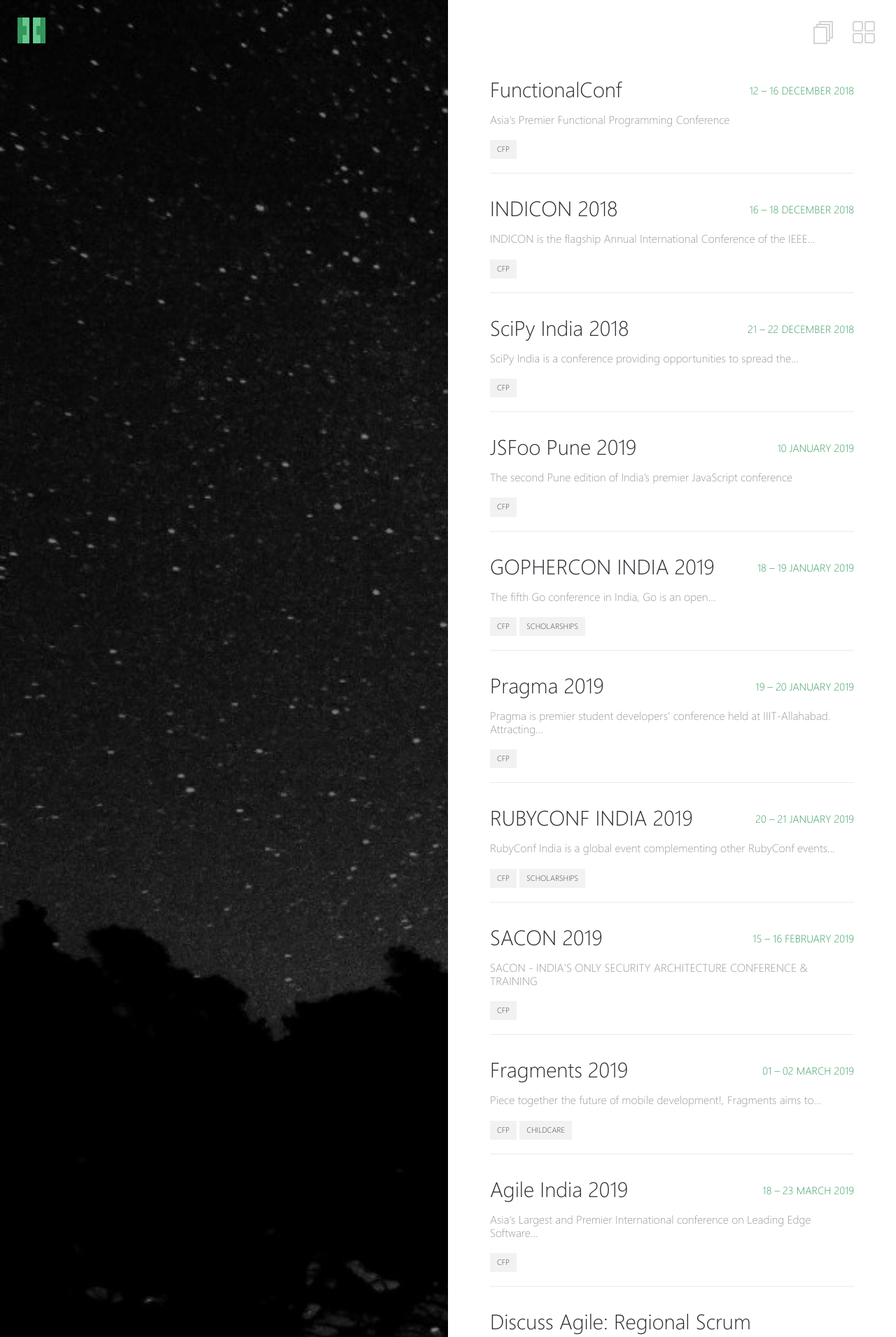
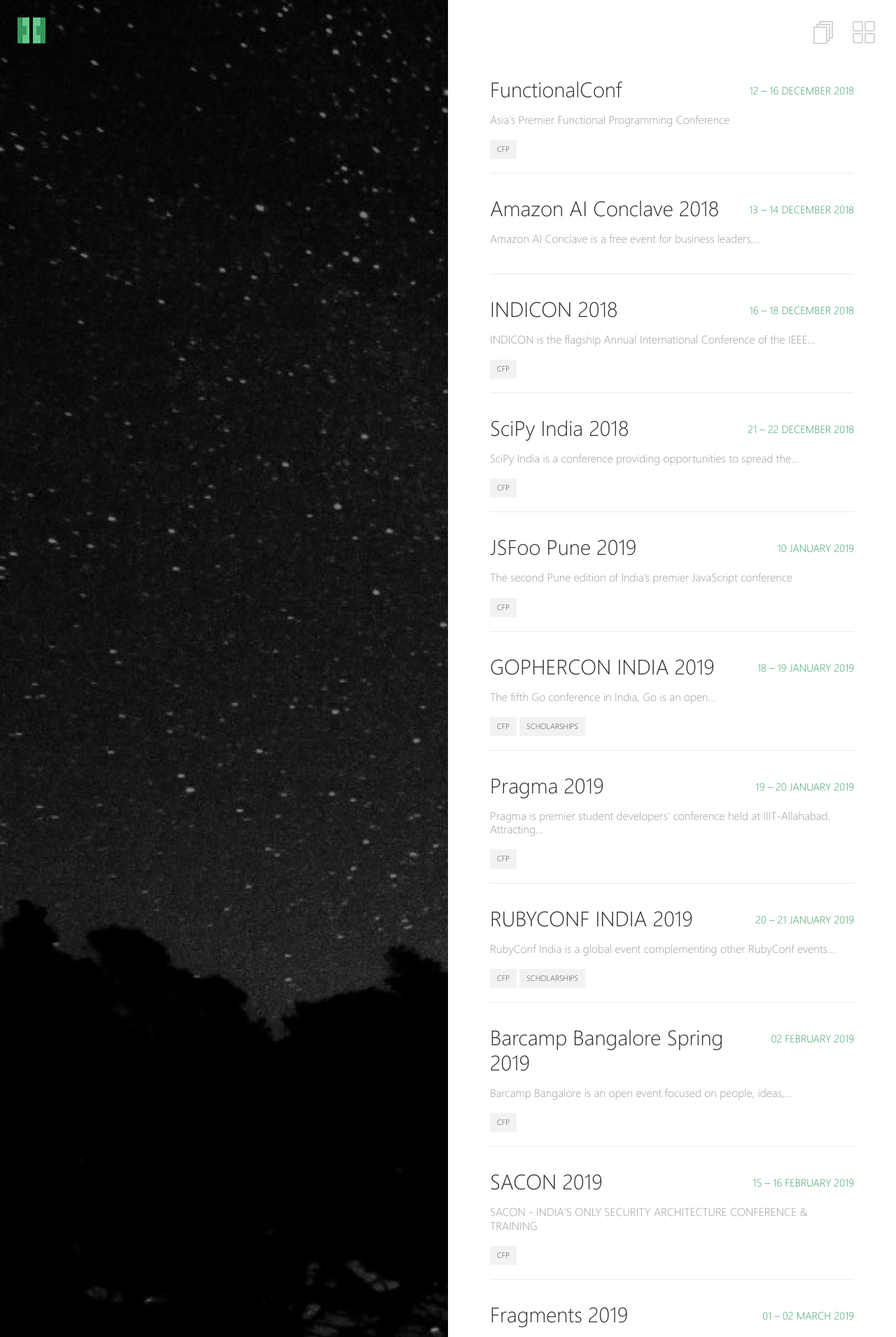
Before and after one commit to zeospec/indiaconferences.tech, a Jekyll site: the page built from _pages/conferences.md, in a window 1280 px wide. Shown: the top 1911 px of the page at 70% size. Built offline with Jekyll 4.4.1, drawn with Linux system fonts in a browser that asks for light colours; some of the changed text lies outside the part shown.

Commit message:
typeform update

```diff
--- a/_data/conferences.yml
+++ b/_data/conferences.yml
@@ -155,3 +155,39 @@
   scholarships: false
   childcare: true
   description: Piece together the future of mobile development!, Fragments aims to provide a platform for those who have dealt with these issues at scale to share their approaches, tools, and lessons learned.
+
+- title: Barcamp Bangalore Spring 2019
+  city: Bengaluru
+  venue:  Dayanand Sagar University, Kudlu Gate, Bangalore
+  display_date: 02 February 2019
+  start: 2019-02-02
+  end: 2019-02-02
+  website: https://barcampbangalore.com/bcb/
+  cfp: https://barcampbangalore.com/bcb/add-a-session
+  scholarships: false
+  childcare: false
+  description: Barcamp Bangalore is an open event focused on people, ideas, and collaboration. There is no fixed format or agenda. We call it an un-conference. Barcamp is for and by the community.
+
+- title: Amazon AI Conclave 2018
+  city: Bengaluru
+  venue:  ITC Gardenia Hotel, Bangalore
+  display_date: 13 – 14 December 2018
+  start: 2018-12-13
+  end: 2018-12-14
+  website: https://aws.amazon.com/events/ai_conclave/
+  cfp: false
+  scholarships: false
+  childcare: false
+  description: Amazon AI Conclave is a free event for business leaders, data scientists, engineers and developers to learn about Amazon's machine learning services, and real-world use cases developed by our customers
+
+- title: Rootconf 2019
+  city: Bengaluru
+  venue:  NIMHANS CONVENTION CENTRE, BANGALORE
+  display_date: 21 – 22 June 2019
+  start: 2019-06-21
+  end: 2019-06-22
+  website: https://rootconf.in/2019/
+  cfp: https://hasgeek.com/rootconf/2019/
+  scholarships: false
+  childcare: true
+  description: A Conference on infrastructure security, cost optimisation, and distributed systems
--- a/_layouts/upcomingconference-list-v2.html
+++ b/_layouts/upcomingconference-list-v2.html
@@ -16,8 +16,12 @@ layout: compress
         </h1>
         <h2>
           {{ site.description }}
+          <p>
+            <a class="typeform-share button" href="https://indiaconferences.typeform.com/to/dJRMXi" data-mode="drawer_left" style="display:inline-block;text-decoration:none;background-color:#484850;color:white;cursor:pointer;font-family:Helvetica,Arial,sans-serif;font-size:20px;line-height:50px;text-align:center;margin:0;height:50px;padding:0px 33px;border-radius:0px;max-width:100%;white-space:nowrap;overflow:hidden;text-overflow:ellipsis;font-weight:bold;-webkit-font-smoothing:antialiased;-moz-osx-font-smoothing:grayscale;" data-hide-headers=true data-hide-footer=true data-submit-close-delay="5" target="_blank">Submit Event </a> <script> (function() { var qs,js,q,s,d=document, gi=d.getElementById, ce=d.createElement, gt=d.getElementsByTagName, id="typef_orm_share", b="https://embed.typeform.com/"; if(!gi.call(d,id)){ js=ce.call(d,"script"); js.id=id; js.src=b+"embed.js"; q=gt.call(d,"script")[0]; q.parentNode.insertBefore(js,q) } })() </script>
+          </p>
         </h2>
         <p>Scroll down to continue to the list. <br><br> Thoughts of making it better? Lets connect over internet!!!</p>
+
         {% include social-links.html %}
       </div>
     </div>
```
